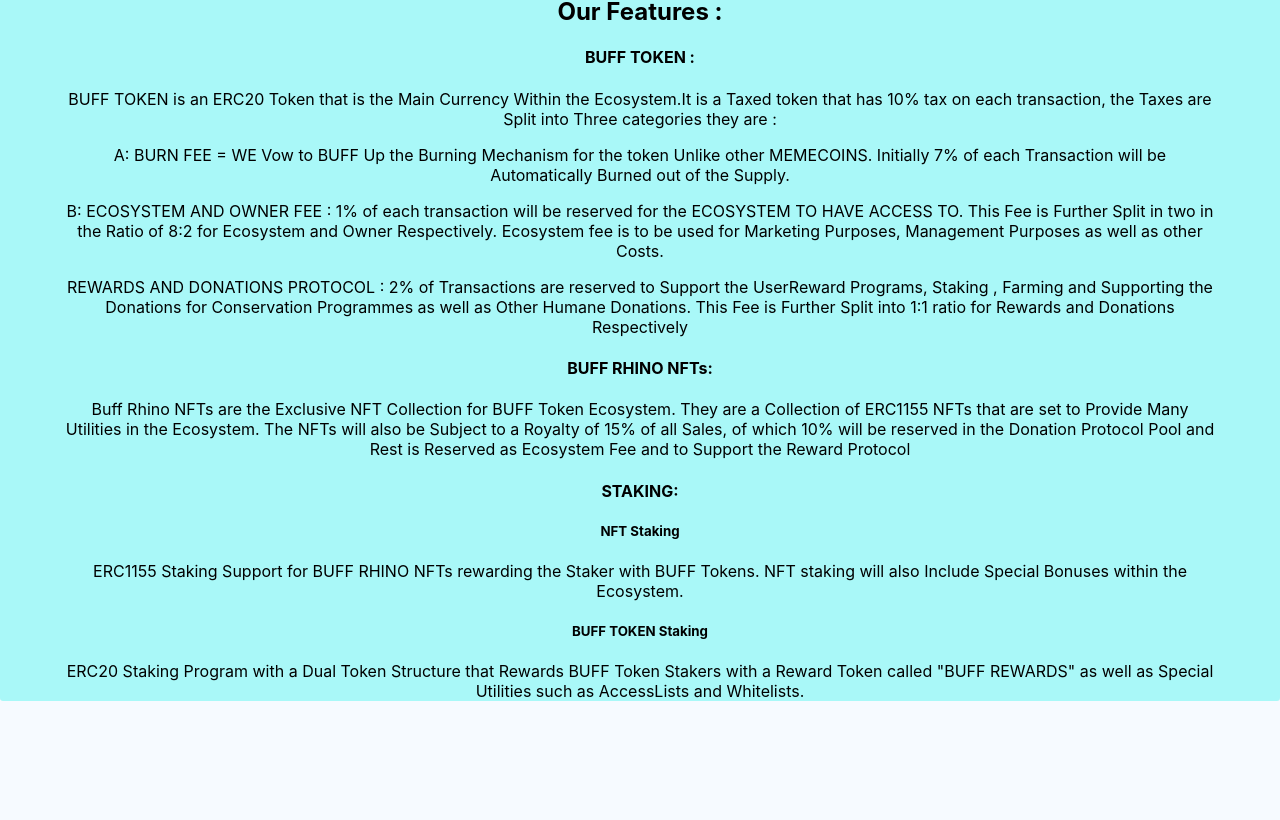
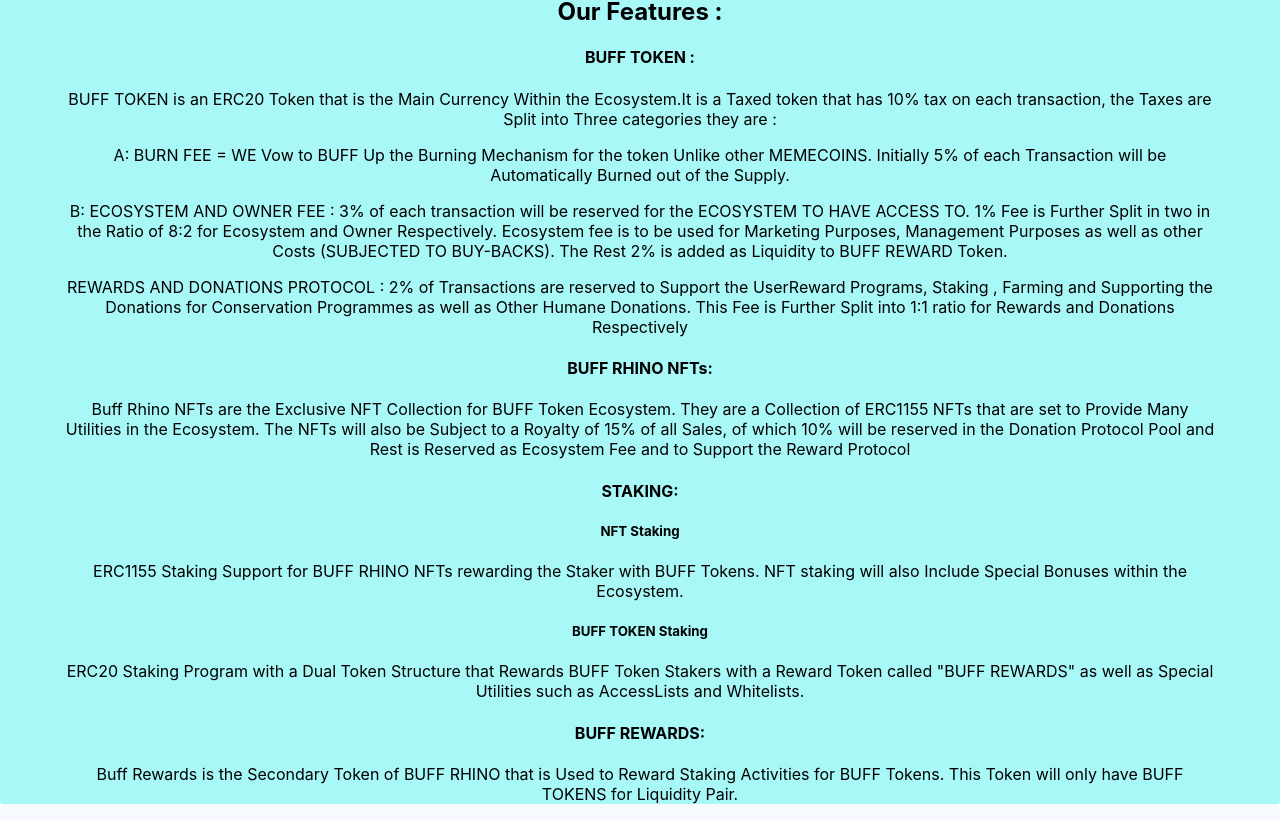
Before and after one commit to sedpepe/Sed-Pepe, a Next.js app in the folder FrontEnd/: page / in a window 1280 px wide. Shown: the part 530-1350 px from the top of the page. Before the commit the page ends 1247 px from the top, so only its background shows below. Built offline with nearby package versions, Linux system fonts and the light colour scheme; what @thirdweb-dev/react would draw is missing.

Commit message:
push 1.2

```diff
--- a/FrontEnd/Components/HomePage.jsx
+++ b/FrontEnd/Components/HomePage.jsx
@@ -48,11 +48,11 @@ const HomePage = () => {
               BUFF TOKEN is an ERC20 Token that is the Main Currency Within the Ecosystem.It is a Taxed token that has 10% tax on each transaction, the Taxes are Split into Three categories they are :
               </p>
               <p>
-              A: BURN FEE =  WE Vow to BUFF Up the Burning Mechanism for the token Unlike other MEMECOINS. Initially 7% of each Transaction will be Automatically Burned out of the Supply.
+              A: BURN FEE =  WE Vow to BUFF Up the Burning Mechanism for the token Unlike other MEMECOINS. Initially 5% of each Transaction will be Automatically Burned out of the Supply.
               </p>
               <p>
-                B: ECOSYSTEM AND OWNER FEE : 1% of each transaction will be reserved for the ECOSYSTEM TO HAVE ACCESS TO. This Fee is Further Split in two in the Ratio of 8:2 for Ecosystem and Owner Respectively.
-                Ecosystem fee is to be used for Marketing Purposes, Management Purposes as well as other Costs.
+                B: ECOSYSTEM AND OWNER FEE : 3% of each transaction will be reserved for the ECOSYSTEM TO HAVE ACCESS TO. 1% Fee is Further Split in two in the Ratio of 8:2 for Ecosystem and Owner Respectively.
+                Ecosystem fee is to be used for Marketing Purposes, Management Purposes as well as other Costs (SUBJECTED TO BUY-BACKS). The Rest 2% is added as Liquidity to BUFF REWARD Token.
               </p>
               <p>
                 REWARDS AND DONATIONS PROTOCOL : 2% of Transactions are reserved to Support the UserReward Programs, Staking , Farming and Supporting the Donations for Conservation Programmes as well as Other Humane Donations.
@@ -78,6 +78,18 @@ const HomePage = () => {
               ERC20 Staking Program with a Dual Token Structure that Rewards BUFF Token Stakers with a Reward Token called "BUFF REWARDS" as well as Special Utilities such as AccessLists and Whitelists.
               </p>
               </div>
+              <div>
+              <h4>BUFF REWARDS:</h4>
+              <p>
+                Buff Rewards is the Secondary Token of BUFF RHINO that is Used to Reward Staking Activities for BUFF Tokens. This Token will only have BUFF TOKENS for Liquidity Pair.
+              </p>
+              </div>
+              {/*<div>
+              <h4>BUFFs</h4>
+              <p>
+                BUFFs are a Special Collection of Time-Based NFTs that will act as Booster Packs for Getting Higher APY for NFT Staking. Implemented Later with Staking 2.0 (Staking 2.0  is the Planned Overhaul for the Ecosystem Staking Sytem after we Reach 10m Market Cap Milestone)
+              </p>
+            </div>*/}
           </div>
         </div>
     </div>
```
